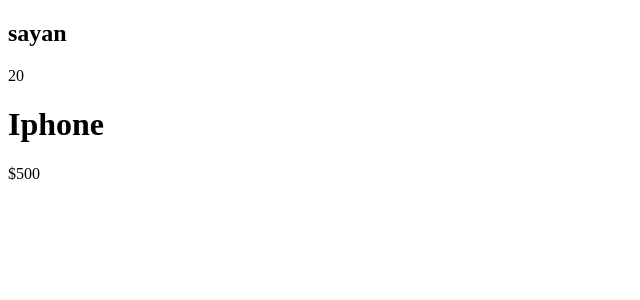
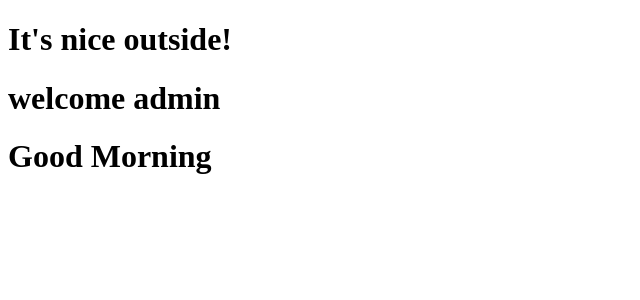
Before and after one commit to sayan-7908/React-50-hour, a React (Vite) app: page / in a window 1280 px wide. Shown: the top 300 px of the page, without its empty margins (0-640 px from the left). Built offline with nearby package versions, Linux system fonts and the light colour scheme.

Commit message:
challenge 8  (Conditional rendering)

```diff
--- a/src/App.jsx
+++ b/src/App.jsx
@@ -1,11 +1,13 @@
-import Person from "./components/Person";
-import Product from "./components/Product";
+import Greeting from "./components/Greeting";
+import UserStatus from "./components/UserStatus";
+import Weather from "./components/Weather";
 
 const App = () => {
   return (
     <div>
-      <Person name="sayan" age={20} />
-      <Product name="Iphone" price="$500" />
+      <Weather temperature={20} />
+      <UserStatus loggedIn={true} isadmin={true} />
+      <Greeting timeOfDay="morning" />
     </div>
   );
 };
--- /dev/null
+++ b/src/components/Greeting.jsx
@@ -0,0 +1,3 @@
+const Greeting = ({ timeOfDay }) =>
+  timeOfDay == "morning" ? <h1>Good Morning</h1> : <h1>Good Afternoon</h1>;
+export default Greeting;
--- a/src/components/Person.jsx
+++ /dev/null
@@ -1,10 +0,0 @@
-const Person = (props) => {
-  return (
-    <div>
-      <h2>{props.name}</h2>
-      <p>{props.age}</p>
-    </div>
-  );
-};
-
-export default Person;
--- a/src/components/Product.jsx
+++ /dev/null
@@ -1,10 +0,0 @@
-const Product = ({ name, price }) => {
-  return (
-    <div>
-      <h1>{name}</h1>
-      <p>{price}</p>
-    </div>
-  );
-};
-
-export default Product;
--- /dev/null
+++ b/src/components/UserStatus.jsx
@@ -0,0 +1,11 @@
+const UserStatus = ({ loggedIn, isadmin }) => {
+  if (loggedIn && isadmin) {
+    return <h1>welcome admin</h1>;
+  } else if (loggedIn && !isadmin) {
+    return <h1>welcome user</h1>;
+  } else {
+    return <h1>please log in!!</h1>;
+  }
+};
+
+export default UserStatus;
--- /dev/null
+++ b/src/components/Weather.jsx
@@ -0,0 +1,11 @@
+const Weather = ({ temperature }) => {
+  if (temperature < 15) {
+    return <h1>It's cold outside!</h1>;
+  } else if (temperature >= 15 && temperature < 25) {
+    return <h1>It's nice outside!</h1>;
+  } else {
+    return <h1>It's hot outside!</h1>;
+  }
+};
+
+export default Weather;
```
